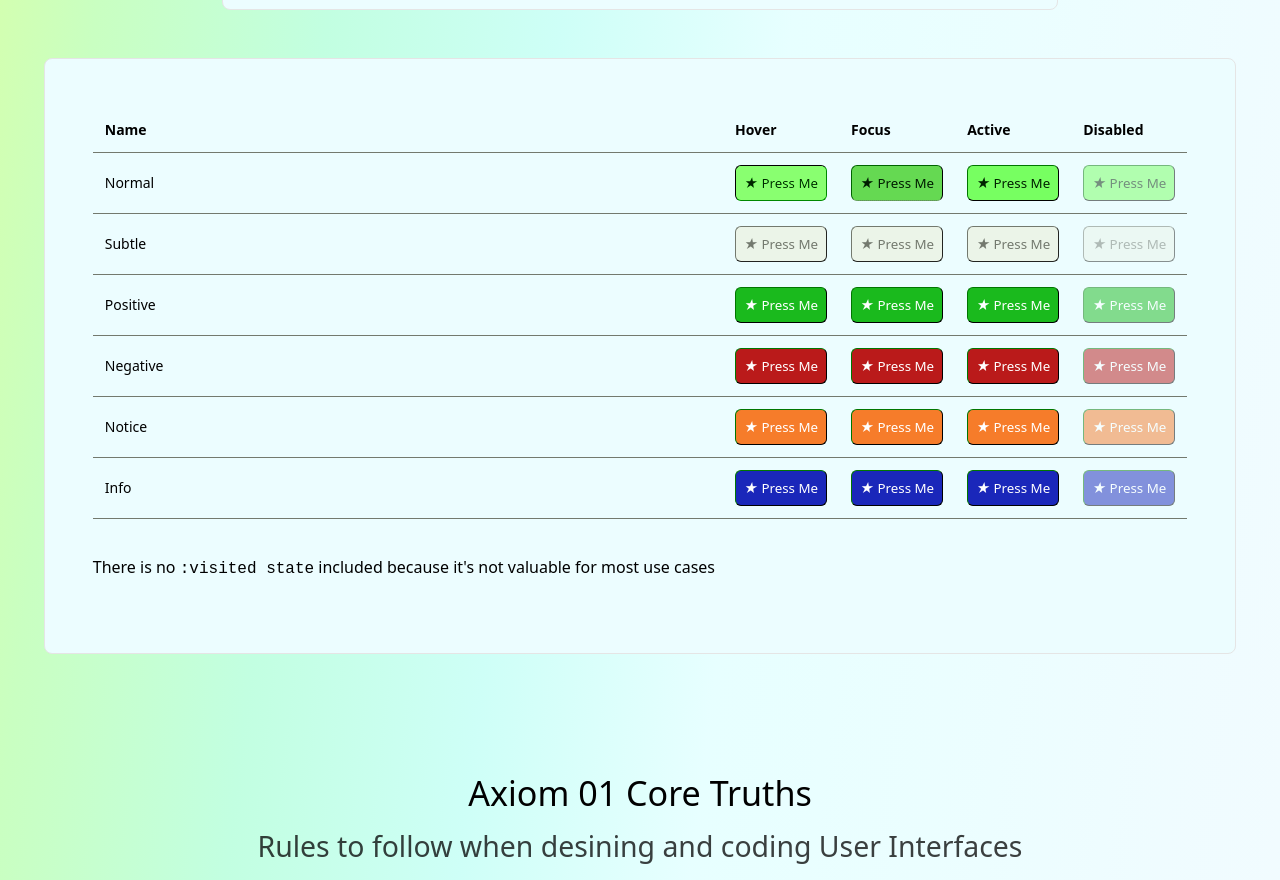
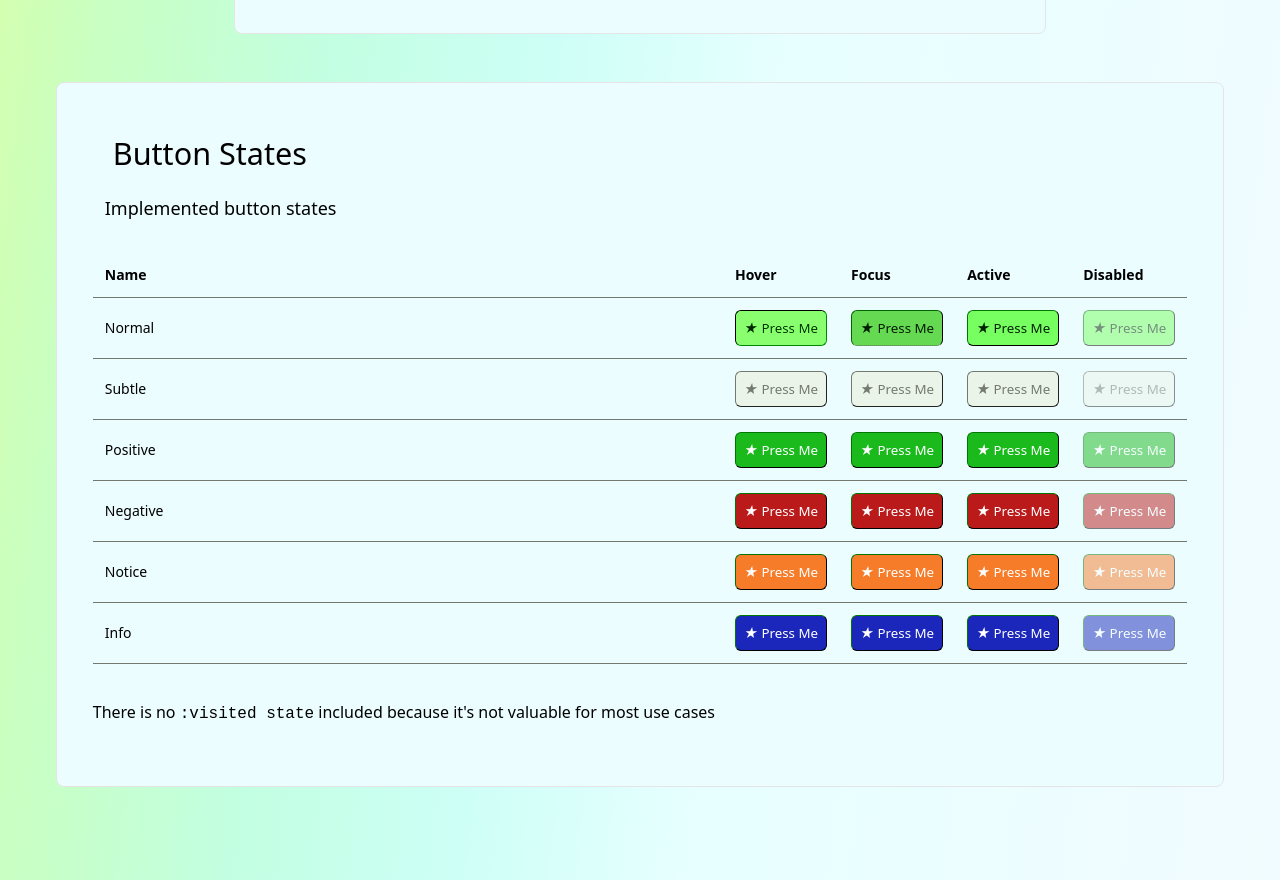
Before and after one commit to Sol-Roth-Media/axiom, a plain HTML site: page index.html in a window 1280 px wide. Shown: the part 1197-2077 px from the top of the page. Drawn offline with Linux system fonts and the light colour scheme.

Commit message:
More table refinements.

```diff
--- a/css/axiom.css
+++ b/css/axiom.css
@@ -273,6 +273,7 @@ header{
     margin-left: auto;
     margin-right: auto;
     width: clamp(var(--site_header_min),var(--site_header_size),var(--site_header_max));
+    padding: var(--padding_large);
 }
 
 /** Typography **/
--- a/css/tables.css
+++ b/css/tables.css
@@ -1,6 +1,6 @@
 table {
     font-size: var(--font_size_small);
-    padding: var(--padding_xxlarge);
+    padding: var(--padding_xlarge);
     margin-left: auto;
     margin-right: auto;
     margin-top: 48px;
--- a/index.html
+++ b/index.html
@@ -194,6 +194,12 @@
 
             <table>
                 <thead>
+                <tr>
+                    <th class="table-header" colspan="100">
+                        <span class="h3">Button States</span> <!-- you can't use an h1 here, but we can use the class to match size-->
+                        <p>Implemented button states</p>
+                    </th>
+                </tr>
                 <tr>
                     <th>Name</th>
                     <th>Hover</th>
@@ -548,16 +554,11 @@
     <h6><strong>H6 Heading or .h6 class</strong> Test Outside</h6>
     </section>
 
-    <!-- Base type size -->
-    <p>The base type is 15px over 1.6 line height (24px)</p>
-
     <!-- Other styled text tags -->
     <strong>Bolded</strong>
     <em>Italicized</em>
     <a>Colored</a>
     <u>Underlined</u>
-
-
 
 </article>
 
```
